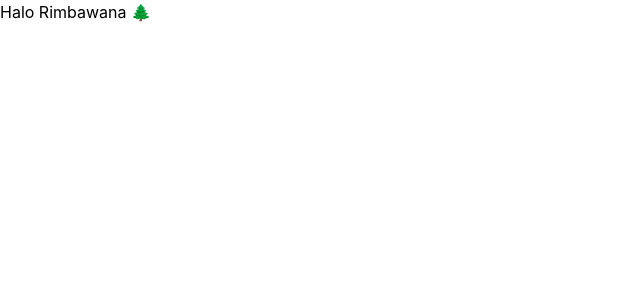
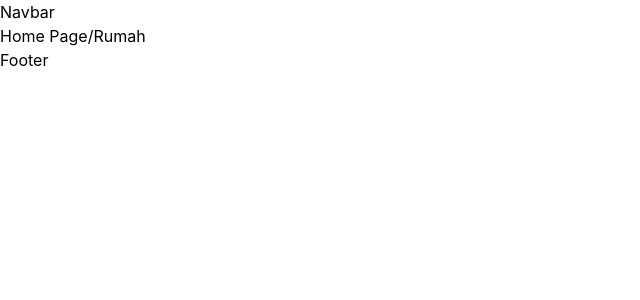
Before and after one commit to Emervi/rimbawana-website, a React (Vite) app: page / in a window 1280 px wide. Shown: the top 300 px of the page, without its empty margins (0-640 px from the left). Built offline with nearby package versions, Linux system fonts and the light colour scheme.

Commit message:
feat: setup nested routing and main layout

```diff
--- a/src/layouts/MainLayout.jsx
+++ b/src/layouts/MainLayout.jsx
@@ -1,3 +1,15 @@
-// Navbar
-// Outlet
-// Footer
+import { Outlet } from "react-router-dom";
+
+function MainLayout() {
+    return (
+        <>
+            <h1>Navbar</h1>
+
+            <Outlet />
+
+            <h1>Footer</h1>
+        </>
+    );
+}
+
+export default MainLayout;
--- a/src/pages/Home.jsx
+++ b/src/pages/Home.jsx
@@ -1,6 +1,6 @@
 function Home() {
     return (
-        <h1>Home/Rumah</h1>
+        <h1>Home Page/Rumah</h1>
     );
 }
 
--- a/src/routes/AppRoutes.jsx
+++ b/src/routes/AppRoutes.jsx
@@ -1,4 +1,6 @@
 import { BrowserRouter, Routes, Route } from "react-router-dom";
+import MainLayout from "../layouts/MainLayout";
+import Home from "../pages/Home";
 
 function AppRoutes() {
     return (
@@ -8,11 +10,13 @@ function AppRoutes() {
         - Routes: berisi banyak route
         - Route: menyimpan alamat dan mengarahkan alamat tersebut kepada halaman yang dituju
         */
+
         <BrowserRouter>
             <Routes>
+                <Route element={<MainLayout />}>
                     <Route
-                    path="/"
-                    element={<h1>Halo Rimbawana 🌲</h1>}
+                        index
+                        element={<Home />}
                     />
 
                     {/* Untuk path yang kosong, maka tampilkan ini */}
@@ -20,6 +24,7 @@ function AppRoutes() {
                         path="*"
                         element={<h1>Kosong Loh Ya!</h1>}
                     />
+                </Route>
             </Routes>
         </BrowserRouter>
     );
```
Lines whose indentation alone changed are shown as unchanged.
